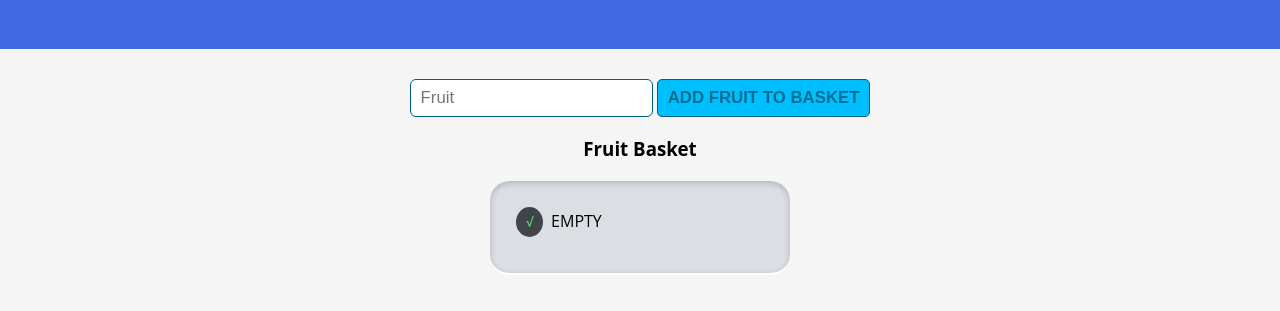
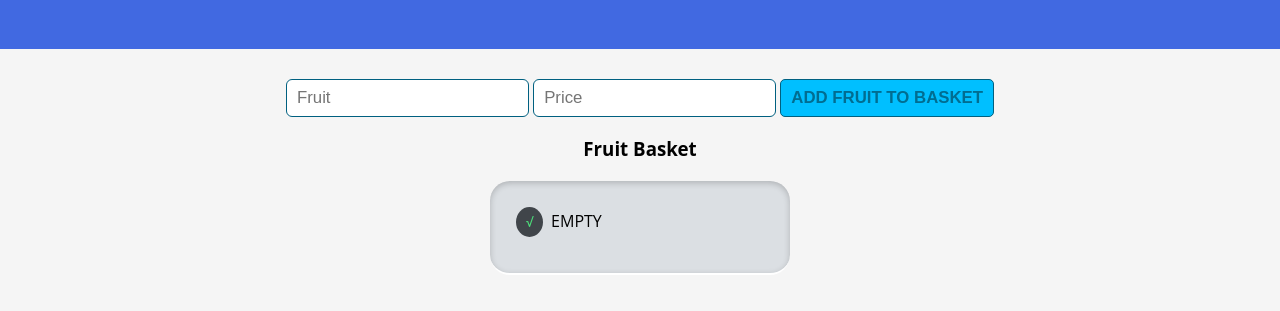
Before and after one commit to myronschippers/js-lesson-functions-loops-dom, a plain HTML site: page index.html in a window 1280 px wide. Shown: the part 87-398 px from the top of the page. Drawn offline with nearby package versions, Linux system fonts and the light colour scheme.

Commit message:
STEP 5: starting to upgrade our fruit to have more complex data with both a name and price

```diff
--- a/index.html
+++ b/index.html
@@ -17,6 +17,7 @@
 
     <div class="container utl_alnCenter">
       <input id="jsFruit" type="text" placeholder="Fruit" class="field" />
+      <input id="jsPrice" type="number" placeholder="Price" class="field" />
       <button id="jsAddFruit" class="btn">Add Fruit to Basket</button>
 
       <h3>Fruit Basket</h3>
--- a/scripts/client.js
+++ b/scripts/client.js
@@ -9,6 +9,7 @@ function onReady() {
   $('#jsAddFruit').on('click', clickAddFruit);
 }
 
+// let's add price to our fruit
 function clickAddFruit(event) {
   console.log('CLICKED!!!');
   const fruitName = $('#jsFruit').val();
```
